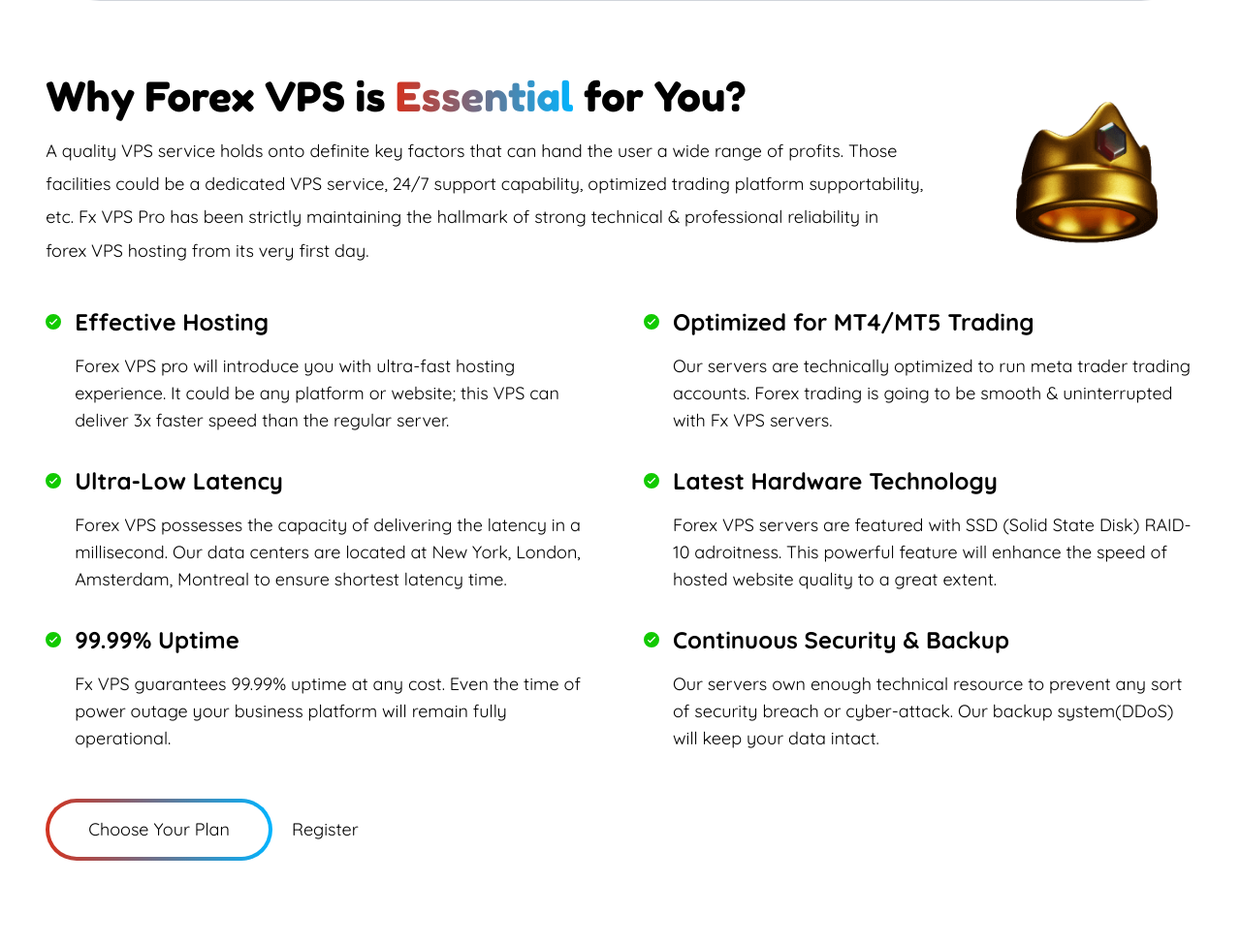
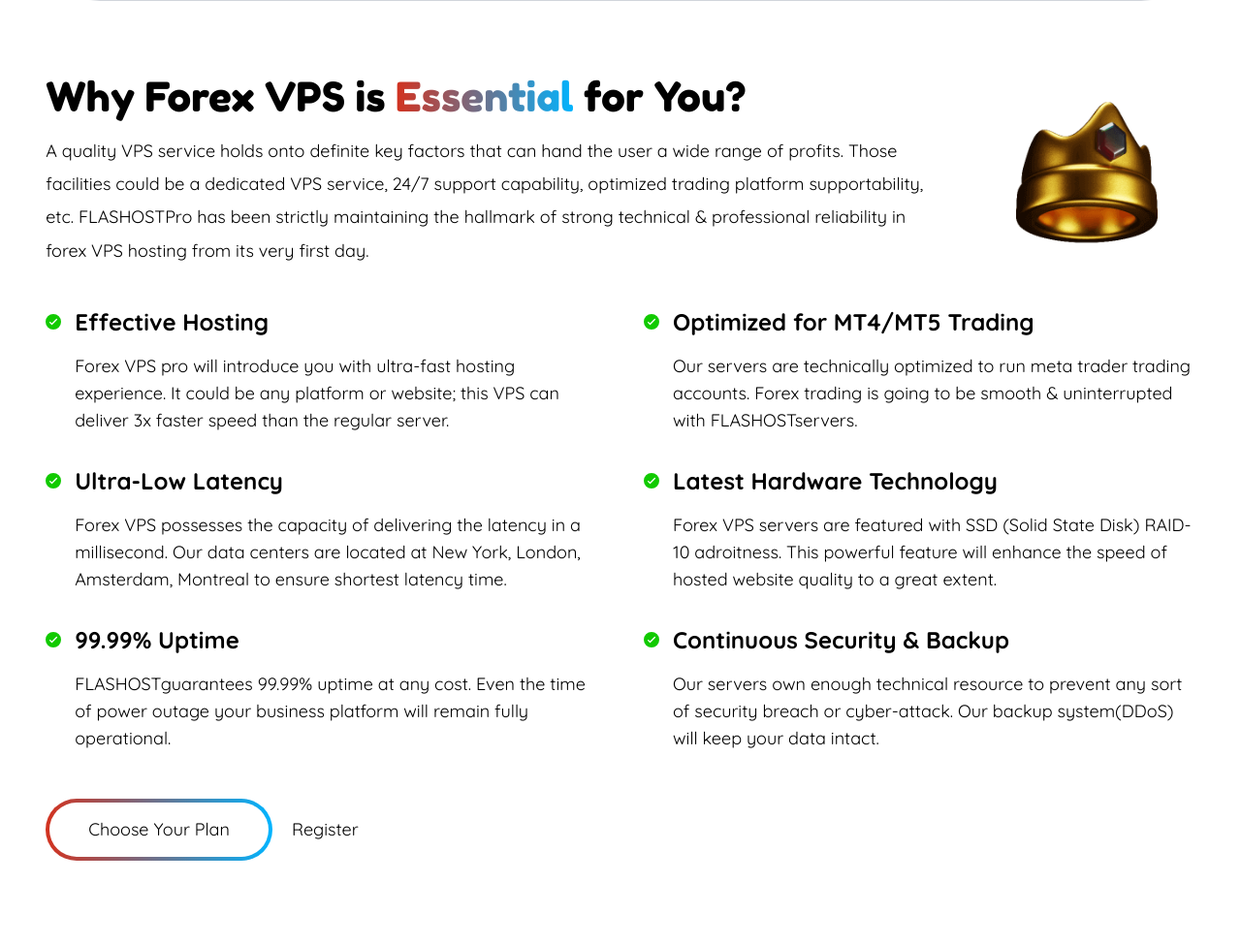
Before and after one commit to Devl-ad/flashost, a Django app: page / in a window 1280 px wide. Shown: the part 2573-3549 px from the top of the page at 97% size. Run offline with Django 4.2, Linux system fonts and the light colour scheme.

Commit message:
modified

```diff
--- a/templates/affiliate.html
+++ b/templates/affiliate.html
@@ -11,7 +11,7 @@
         class="px-4 py-6 sm:p-8 md:p-12 lg:p-16 sm:rounded-[3rem] bg-opacity-50 bg-white border border-gray-300 relative space-y-8 xl:space-y-14"
       >
         <h1 class="text-black font-bold text-2xl lg:text-3xl">
-          Introducing the exhilarating affiliate program of FX VPS PRO.
+          Introducing the exhilarating affiliate program of FLASHOSTPRO.
         </h1>
         <div class="space-y-5">
           <p class="text-base md:text-lg text-black !leading-[1.6]">
@@ -83,7 +83,7 @@
             </li>
             <li class="flex items-start gap-3">
               <p class="text-base md:text-lg text-black !leading-[1.6]">
-                FX VPS PRO has the right solution for you.
+                FLASHOSTPRO has the right solution for you.
               </p>
             </li>
             <li class="flex items-start gap-3">
--- a/templates/index.html
+++ b/templates/index.html
@@ -18,7 +18,7 @@
                 <p
                   class="text-lg md:text-xl 2xl:text-2xl text-black xl:pr-20 2xl:pr-32"
                 >
-                  Windows Fx VPS for EA, cTrader, Crypto Trading, Low Latency
+                  Windows FLASHOSTfor EA, cTrader, Crypto Trading, Low Latency
                   Server .
                 </p>
                 <div class="flex flex-wrap xl:flex-nowrap xl:gap-5 gap-3 pt-2">
@@ -242,7 +242,7 @@
                 <li class="font-normal text-black text-sm">1 Core CPU</li>
               </ul>
               <a
-                href="https://secure.fxvps.pro/cart.php?a=add&pid=25"
+                href="/pricing/"
                 target="_blank"
                 class="inline-block px-5 text-sm py-2.5 border text-secondary font-medium rounded-full border-secondary hover:bg-secondary hover:text-white transition-all"
                 >Order Now</a
@@ -266,7 +266,7 @@
                 <li class="font-normal text-black text-sm">1 Core CPU</li>
               </ul>
               <a
-                href="https://secure.fxvps.pro/cart.php?a=add&pid=26"
+                href="/pricing/"
                 target="_blank"
                 class="inline-block px-5 text-sm py-2.5 border text-secondary font-medium rounded-full border-secondary hover:bg-secondary hover:text-white transition-all"
                 >Order Now</a
@@ -290,7 +290,7 @@
                 <li class="font-normal text-black text-sm">2 Core CPU</li>
               </ul>
               <a
-                href="https://secure.fxvps.pro/cart.php?a=add&pid=27"
+                href="/pricing/"
                 target="_blank"
                 class="inline-block px-5 text-sm py-2.5 border text-secondary font-medium rounded-full border-secondary hover:bg-secondary hover:text-white transition-all"
                 >Order Now</a
@@ -531,7 +531,7 @@
             A quality VPS service holds onto definite key factors that can hand
             the user a wide range of profits. Those facilities could be a
             dedicated VPS service, 24/7 support capability, optimized trading
-            platform supportability, etc. Fx VPS Pro has been strictly
+            platform supportability, etc. FLASHOSTPro has been strictly
             maintaining the hallmark of strong technical & professional
             reliability in forex VPS hosting from its very first day.
           </p>
@@ -573,7 +573,7 @@
               <p class="text-dark text-base md:text-lg">
                 Our servers are technically optimized to run meta trader trading
                 accounts. Forex trading is going to be smooth & uninterrupted
-                with Fx VPS servers.
+                with FLASHOSTservers.
               </p>
             </article>
           </div>
@@ -616,7 +616,7 @@
                 99.99% Uptime
               </h3>
               <p class="text-dark text-base md:text-lg">
-                Fx VPS guarantees 99.99% uptime at any cost. Even the time of
+                FLASHOSTguarantees 99.99% uptime at any cost. Even the time of
                 power outage your business platform will remain fully
                 operational.
               </p>
@@ -882,7 +882,7 @@
             </li>
           </ul>
           <p class="text-base md:text-lg text-black">
-            With FX VPS dedicated plan, our clients will have a wide range of
+            With FLASHOSTdedicated plan, our clients will have a wide range of
             opportunity to choose the most suitable server according to the
             needs. We offer four modules; DS 1, DS 2, DS 3, DS 4 categorized by:
           </p>
@@ -1304,7 +1304,7 @@
                 class="accordion-btn px-3 sm:px-6 py-3 gap-4 w-full rounded-3xl bg-white border border-green-300 flex justify-between items-center"
               >
                 <span class="font-bold text-base xl:text-lg text-black">
-                  What is the advantages of using fx VPS over PC ?
+                  What is the advantages of using FLASHOSTover PC ?
                 </span>
                 <span class="">
                   <svg
--- a/templates/payment.html
+++ b/templates/payment.html
@@ -723,7 +723,7 @@
           },
 
           customizations: {
-            title: "FX VPS Pro",
+            title: "FLASHOSTPro",
             description: "Payment for Order {{ order.id }}",
             logo: "/static/images/logo.png",
           },
--- a/templates/pricing.html
+++ b/templates/pricing.html
@@ -11,10 +11,10 @@
       >
         <div class="space-y-4">
           <h1 class="text-black font-bold text-2xl lg:text-3xl">
-            FX VPS Pricing ( Fully Managed)
+            FLASHOSTPricing ( Fully Managed)
           </h1>
           <p class="text-base md:text-lg text-black !leading-[1.6]">
-            FX VPS Pro is highly proficient and experienced in this industry &
+            FLASHOSTPro is highly proficient and experienced in this industry &
             we know what exactly a forex trader wants. That’s why we have
             various types of planning option to meet different kind of needs.
             So, think & decide your choice from the hardware & technical
```
Also changed, not shown: templates/dedicated-server.html (+4 -4 lines).
